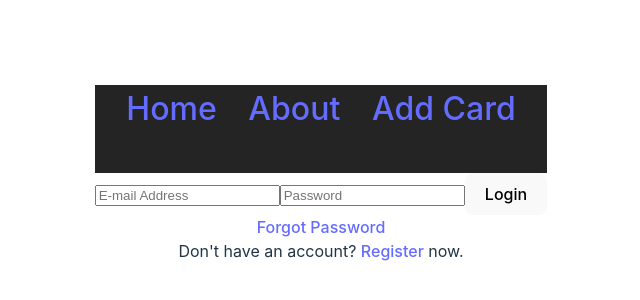
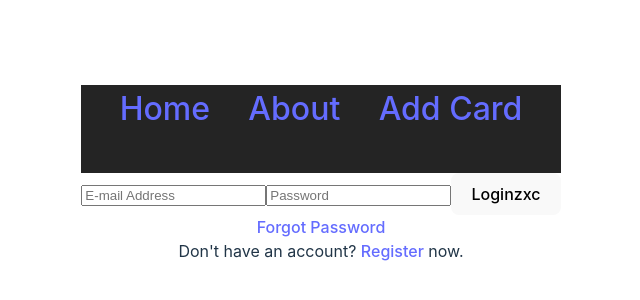
Before and after one commit to mordobiv/graphiql-app, a React (Vite) app: page / in a window 1280 px wide. Shown: the part 226-526 px from the top of the page, without its empty margins (319-959 px from the left). Built offline with nearby package versions, Linux system fonts and the light colour scheme; no server answers.

Commit message:
feat: localization

```diff
--- a/package.json
+++ b/package.json
@@ -10,6 +10,7 @@
     "preview": "vite preview"
   },
   "dependencies": {
+    "@reduxjs/toolkit": "^1.9.5",
     "firebase": "^9.21.0",
     "react": "^18.2.0",
     "react-dom": "^18.2.0",
--- /dev/null
+++ b/src/assets/localization.ts
@@ -0,0 +1,8 @@
+const translations = {
+  login: {
+    ru: "Войти",
+    en: "Loginzxc",
+  },
+};
+
+export default translations;
--- a/src/main.tsx
+++ b/src/main.tsx
@@ -2,14 +2,16 @@ import React from 'react'
 import ReactDOM from 'react-dom/client'
 import { BrowserRouter } from 'react-router-dom';
 import App from './App.tsx'
+import { Provider } from 'react-redux';
+import store from './store/index.ts';
 import './index.css'
 
 ReactDOM.createRoot(document.getElementById('root') as HTMLElement).render(
   <React.StrictMode>
-    {/* <Provider store={store}> */}
+    <Provider store={store}>
       <BrowserRouter>
         <App />
       </BrowserRouter>
-    {/* </Provider> */}
+    </Provider>
   </React.StrictMode>
 )
--- a/src/pages/Login/Login.tsx
+++ b/src/pages/Login/Login.tsx
@@ -2,12 +2,14 @@ import { useEffect, useState } from "react";
 import { Link, useNavigate } from "react-router-dom";
 import { auth, logInWithEmailAndPassword } from "../../firebase";
 import { useAuthState } from "react-firebase-hooks/auth";
+import { getLocalizedText } from "../../services/localization-service";
 
 function Login() {
   const [email, setEmail] = useState("");
   const [password, setPassword] = useState("");
   const [user, loading, error] = useAuthState(auth);
   const navigate = useNavigate();
+
   useEffect(() => {
     if (loading) {
       // maybe trigger a loading screen
@@ -37,7 +39,7 @@ function Login() {
           className="login__btn"
           onClick={() => logInWithEmailAndPassword(email, password)}
         >
-          Login
+          {getLocalizedText('login')}
         </button>
         <div>
           <Link to="/reset">Forgot Password</Link>
@@ -49,4 +51,5 @@ function Login() {
     </div>
   );
 }
+
 export default Login;
--- /dev/null
+++ b/src/services/localization-service.ts
@@ -0,0 +1,10 @@
+import translations from "../assets/localization";
+import { useAppSelector } from "../store/hooks";
+
+export function getLocalizedText(key: string) {
+  const language = useAppSelector((state) => state.languageReducer.language);
+  if (language === 'ru' || language === 'en') {
+    return translations[key as keyof typeof translations][language];
+  }
+  return 'Error';
+}
--- /dev/null
+++ b/src/store/hooks.ts
@@ -0,0 +1,6 @@
+import { useDispatch, useSelector } from 'react-redux';
+import type { TypedUseSelectorHook } from 'react-redux';
+import type { RootState, AppDispatch } from './index';
+
+export const useAppDispatch: () => AppDispatch = useDispatch;
+export const useAppSelector: TypedUseSelectorHook<RootState> = useSelector;
--- /dev/null
+++ b/src/store/index.ts
@@ -0,0 +1,14 @@
+import { combineReducers, configureStore } from '@reduxjs/toolkit';
+import languageReducer from './language';
+
+const rootReducer = combineReducers({
+  languageReducer,
+});
+
+const store = configureStore({
+  reducer: rootReducer,
+});
+export default store;
+
+export type RootState = ReturnType<typeof store.getState>;
+export type AppDispatch = typeof store.dispatch;
--- /dev/null
+++ b/src/store/language.ts
@@ -0,0 +1,16 @@
+import { createSlice } from '@reduxjs/toolkit';
+
+const languageReducer = createSlice({
+  name: 'language',
+  initialState: {
+    language: 'en',
+  },
+  reducers: {
+    switchLanguage(state) {
+      state.language = state.language === 'en' ? 'ru' : 'en';
+    },
+  },
+});
+
+export default languageReducer.reducer;
+export const { switchLanguage } = languageReducer.actions;
```
Also changed, not shown: 1 other file (tests, documents, lock files or other folders).
